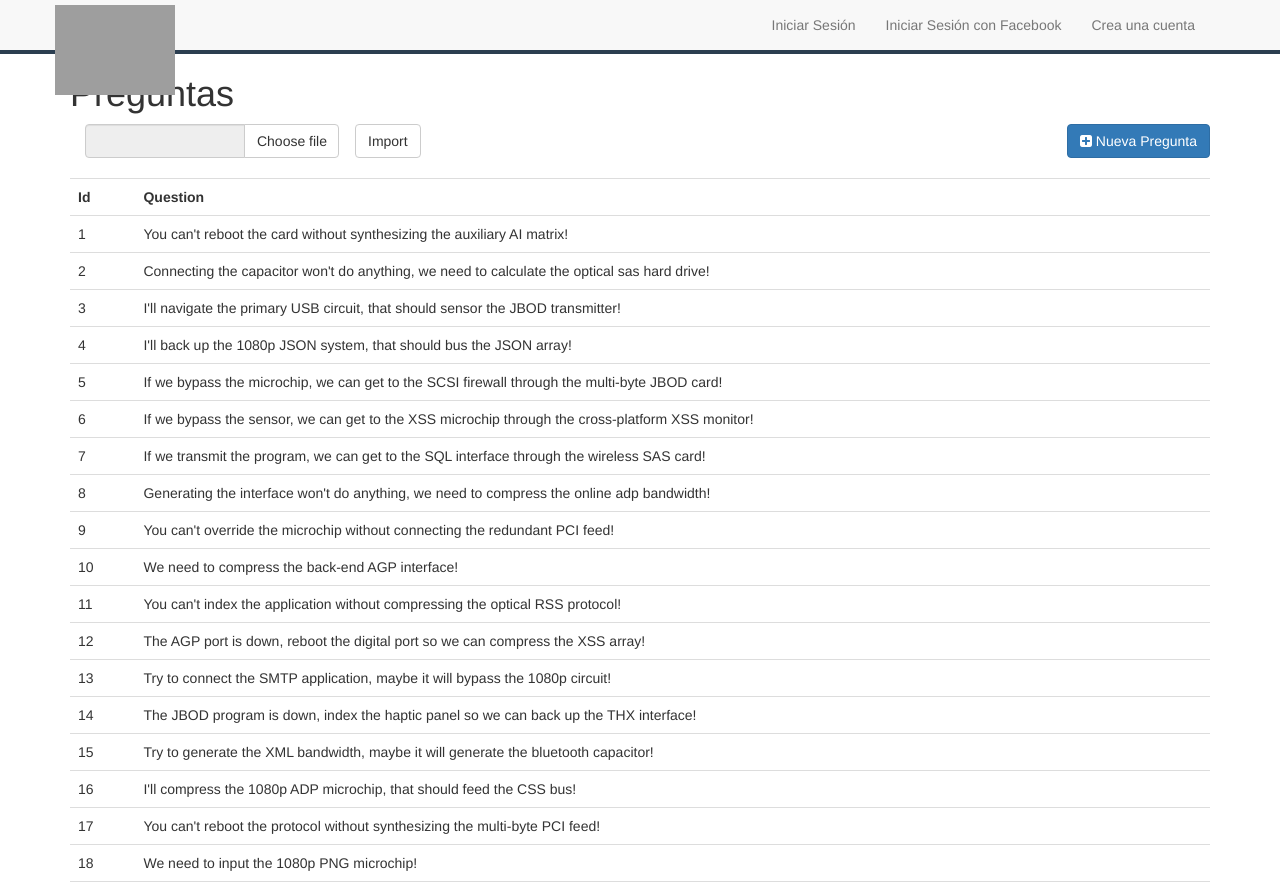
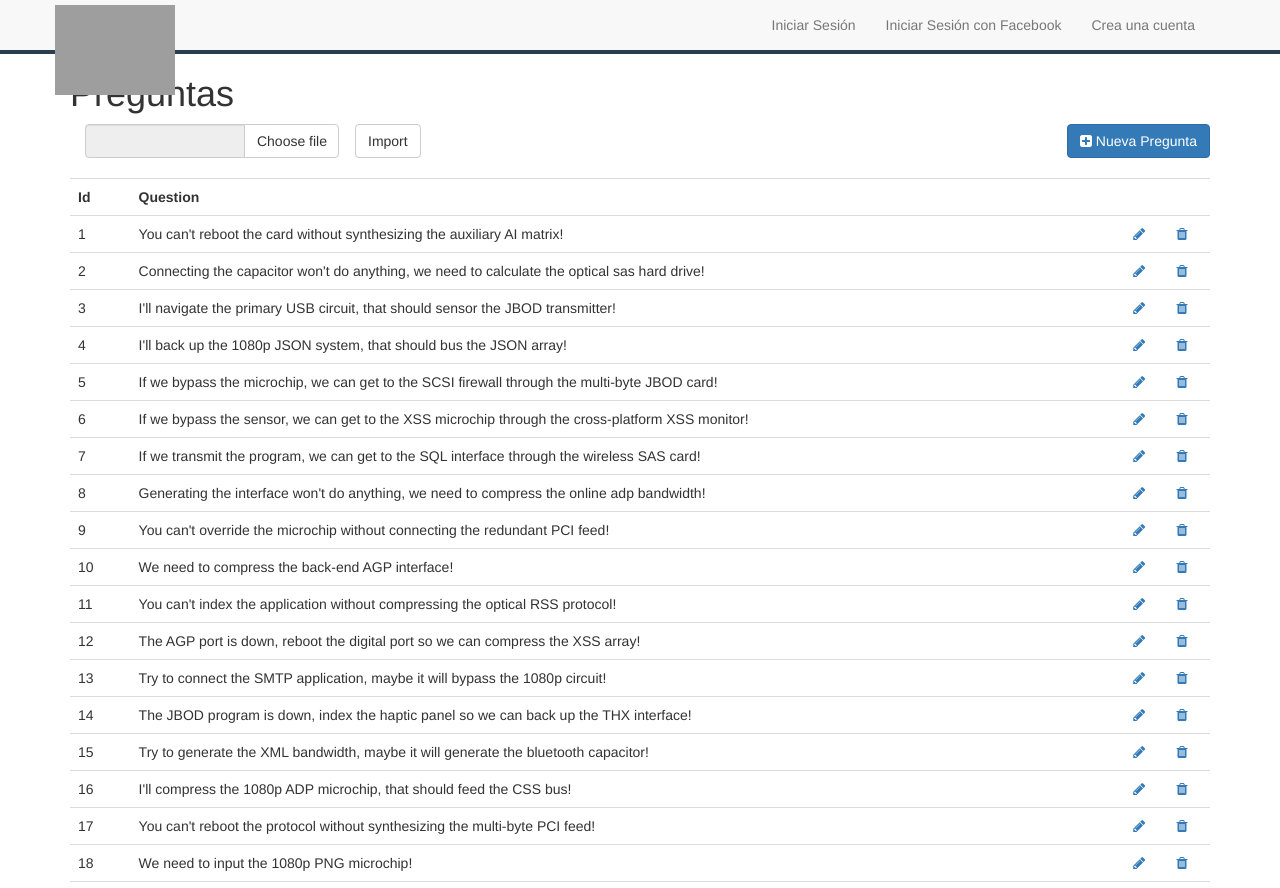
Before and after one commit to KaizenDevs/cien-preguntas, a Rails app: page /questions in a window 1280 px wide. Shown: the top 888 px of the page. Run offline with Rails 7, Linux system fonts and the light colour scheme; data comes from the database, SQL or seed files in the repository; style sheets or scripts are compiled from the project's sources; some libraries are stand-ins or nearby versions; grey boxes are pictures that could not be loaded.

Commit message:
Add pencil and trash to question index

```diff
--- a/app/views/questions/index.html.erb
+++ b/app/views/questions/index.html.erb
@@ -19,11 +19,14 @@
     <tr>
       <th>Id</th>
       <th>Question</th>
+      <th colspan="2"></th>
     </tr>
     <% @questions.each do |question| %>
       <tr>
         <td><%= question.id %></td>
         <td><%= question.question %></td>
+        <td><%= link_to "<span class='fa fa-pencil'></span>".html_safe %></td>
+        <td><%= link_to "<span class='fa fa-trash'></span>".html_safe %></td>
       </tr>
     <% end %>
   </table>
```
